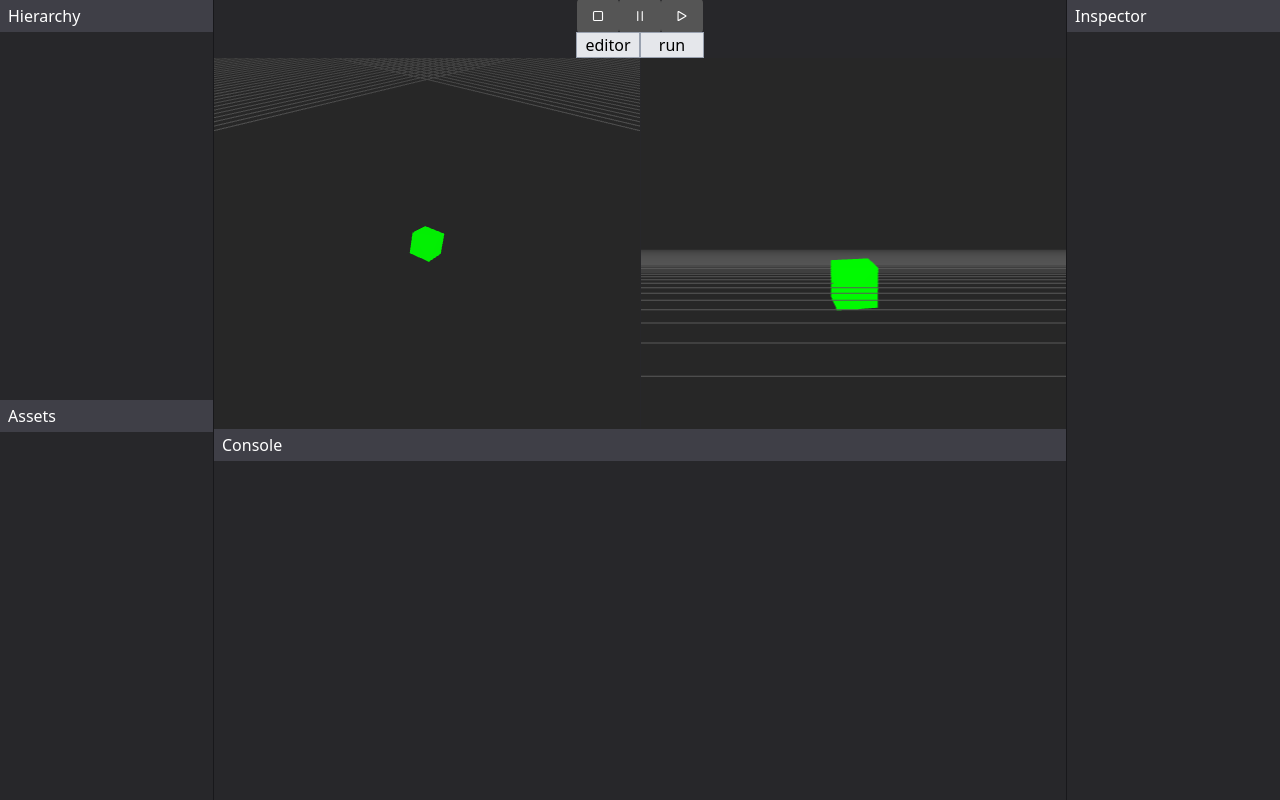
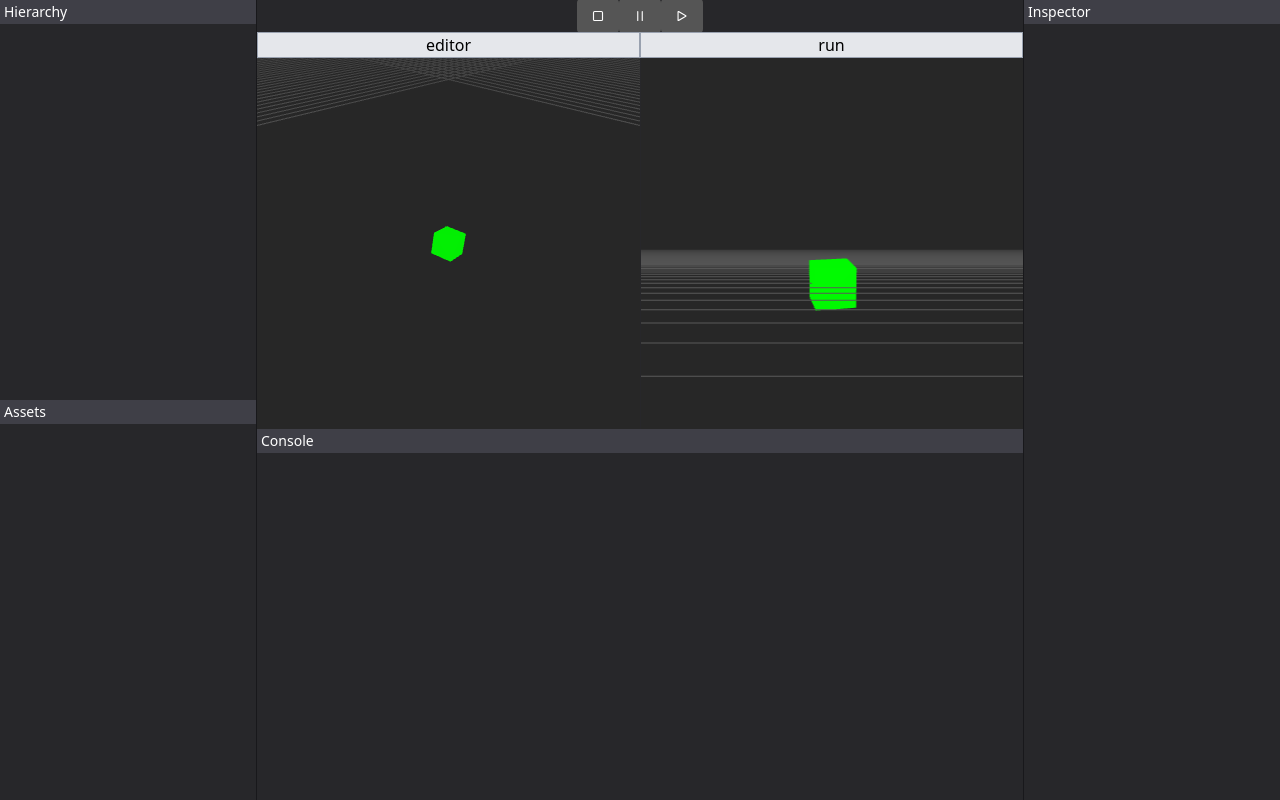
Before and after one commit to ViniciusGoncalves00/three-explorer, a website built with webpack: page index.html in a window 1280 px wide. Built offline with nearby package versions, Linux system fonts and the light colour scheme; animation ran at ten frames a second.

Commit message:
improvements

```diff
--- a/index.html
+++ b/index.html
@@ -10,17 +10,17 @@
     <div id="drag-n-drop-overlay" class="z-50 absolute w-full h-full bg-black/50"></div>
 
     <!-- LEFT -->
-    <div id="left" class="bg-zinc-800 w-2/12 h-full flex flex-col relative">
+    <div id="left" class="bg-zinc-800 w-fit h-full flex flex-col relative">
       <div class="dropzone">drop</div>
-      <div id="Hierarchy" class="bg-zinc-800 w-full h-full">
-        <div class="title-bar bg-zinc-700 text-white px-2 py-1 draggable cursor-grab">
+      <div id="Hierarchy" class="bg-zinc-800 min-w-64 w-full h-full">
+        <div class="title-bar bg-zinc-700 text-white w-full h-6 flex items-center px-1 text-sm draggable cursor-grab">
           Hierarchy
         </div>
         <div class="content p-2">
         </div>
       </div>
-      <div id="Assets" class="bg-zinc-800 w-full h-full">
-        <div class="title-bar bg-zinc-700 text-white px-2 py-1 draggable cursor-grab">
+      <div id="Assets" class="bg-zinc-800 min-w-64 w-full h-full">
+        <div class="title-bar bg-zinc-700 text-white w-full h-6 flex items-center px-1 text-sm draggable cursor-grab">
           Assets
         </div>
         <div class="content p-2">
@@ -30,7 +30,7 @@
     </div>
 
     <!-- CENTER -->
-    <div id="center" class="bg-zinc-800 w-8/12 h-full flex flex-col relative">
+    <div id="center" class="bg-zinc-800 min-w-64 w-full h-full flex flex-col relative">
       <div class="dropzone">drop</div>
 
       <div id="time-controls" class="w-full h-8 flex items-center justify-center">
@@ -52,10 +52,10 @@
       </div>
 
       <div id="tabs" class="w-full h-8 flex items-center justify-center">
-        <button id="editor-tab" class="w-16 h-full bg-gray-200 border border-gray-400 flex items-center justify-center">
+        <button id="editor-tab" class="w-full bg-gray-200 border border-gray-400 flex items-center justify-center">
           editor
         </button>
-        <button id="run-tab" class="w-16 h-full bg-gray-200 border border-gray-400 flex items-center justify-center">
+        <button id="run-tab" class="w-full bg-gray-200 border border-gray-400 flex items-center justify-center">
           run
         </button>
       </div>
@@ -70,8 +70,8 @@
       </div>
 
 
-      <div id="Console" class="bg-zinc-800 w-full h-full">
-        <div class="title-bar bg-zinc-700 text-white px-2 py-1 draggable cursor-grab">
+      <div id="Console" class="bg-zinc-800 min-w-64 w-full h-full">
+        <div class="title-bar bg-zinc-700 text-white w-full h-6 flex items-center px-1 text-sm draggable cursor-grab">
           Console
         </div>
         <div class="content p-2">
@@ -80,11 +80,11 @@
     </div>
 
     <!-- RIGHT -->
-    <div id="right" class="bg-zinc-800 w-2/12 h-full flex flex-col relative">
+    <div id="right" class="bg-zinc-800 w-fit h-full flex flex-col relative">
       <div class="dropzone">drop</div>
 
-      <div id="Inspector" class="bg-zinc-800 w-full h-full">
-        <div class="title-bar bg-zinc-700 text-white px-2 py-1 draggable cursor-grab">
+      <div id="Inspector" class="bg-zinc-800 min-w-64 w-full h-full">
+        <div class="title-bar bg-zinc-700 text-white w-full h-6 flex items-center px-1 text-sm draggable cursor-grab">
           Inspector
         </div>
         <div class="content p-2">
```
